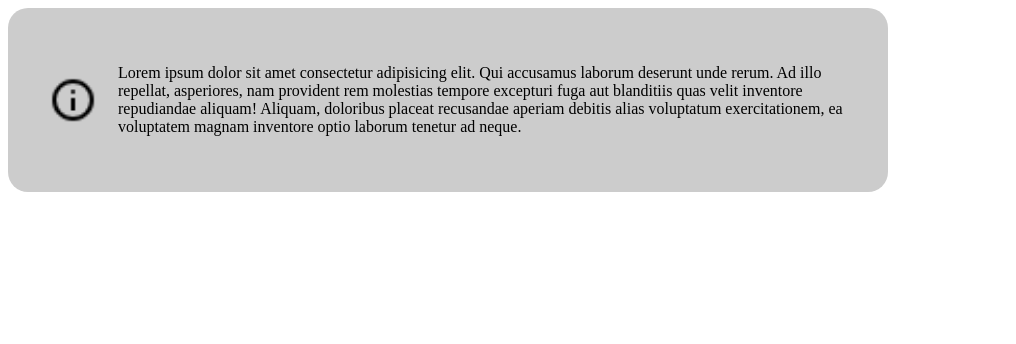
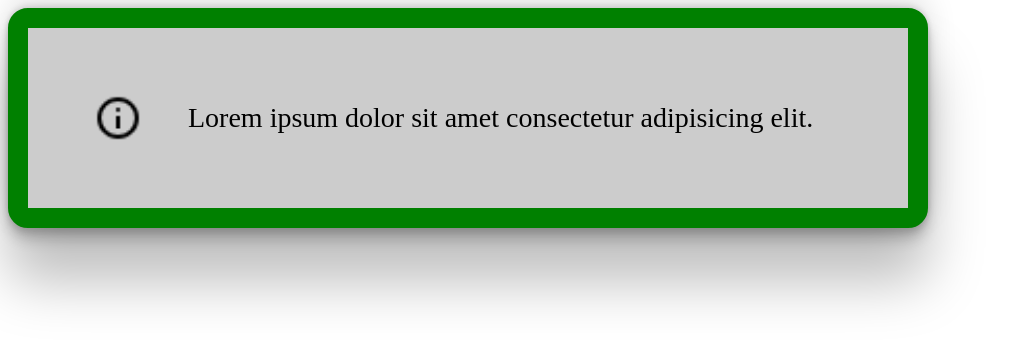
Before and after one commit to kaidecoder/alert-box, a website: page index.html in a window 1280 px wide. Shown: the whole page, without its empty margins (0-1016 px from the left). Drawn offline with nearby package versions, Linux system fonts and the light colour scheme.

Commit message:
styled the alert box

```diff
--- a/app.js
+++ b/app.js
@@ -0,0 +1,3 @@
+const alertBox = document.querySelector(".alert-box")
+
+alertBox.classList.add("success")
--- a/index.html
+++ b/index.html
@@ -11,13 +11,13 @@
 </head>
 <body>
     <div class="container">
-        <div class="alert-box">
+        <div class="alert-box ">
                 <div>
                     <img class="logo" src="./info_FILL0_wght400_GRAD0_opsz24.png" alt="information icon">
                 </div>
 
             <div class="text">
-                <p>Lorem ipsum dolor sit amet consectetur adipisicing elit. Qui accusamus laborum deserunt unde rerum. Ad illo repellat, asperiores, nam provident rem molestias tempore excepturi fuga aut blanditiis quas velit inventore repudiandae aliquam! Aliquam, doloribus placeat recusandae aperiam debitis alias voluptatum exercitationem, ea voluptatem magnam inventore optio laborum tenetur ad neque.</p>
+                <p>Lorem ipsum dolor sit amet consectetur adipisicing elit.</p>
             </div>
         </div>
     </div>
--- a/styles.css
+++ b/styles.css
@@ -14,8 +14,9 @@
     max-width: 800px;
     width: 100%;
     border-radius: 20px;
-    max-height: 300px;
+    max-height: 200px;
     height: 100%;
+
 }
 
 .alert-box > div:nth-child(1){
@@ -26,18 +27,22 @@
     justify-content: center;
     align-items: center;
     margin-right: 20px;
+    border-radius: 20px;
 }
 
 .error{
-
+    border: 20px solid red;
+    box-shadow: rgba(0, 0, 0, 0.25) 0px 54px 55px, rgba(0, 0, 0, 0.12) 0px -12px 30px, rgba(0, 0, 0, 0.12) 0px 4px 6px, rgba(0, 0, 0, 0.17) 0px 12px 13px, rgba(0, 0, 0, 0.09) 0px -3px 5px;
 }
 
 .warning{
-
+    border: 20px solid yellow;
+    box-shadow: rgba(0, 0, 0, 0.25) 0px 54px 55px, rgba(0, 0, 0, 0.12) 0px -12px 30px, rgba(0, 0, 0, 0.12) 0px 4px 6px, rgba(0, 0, 0, 0.17) 0px 12px 13px, rgba(0, 0, 0, 0.09) 0px -3px 5px;
 }
 
 .success{
-
+    border: 20px solid green;
+    box-shadow: rgba(0, 0, 0, 0.25) 0px 54px 55px, rgba(0, 0, 0, 0.12) 0px -12px 30px, rgba(0, 0, 0, 0.12) 0px 4px 6px, rgba(0, 0, 0, 0.17) 0px 12px 13px, rgba(0, 0, 0, 0.09) 0px -3px 5px;
 }
 
 .logo{
@@ -47,3 +52,7 @@
     height: 100%;
 
 }
+
+.text{
+    font-size: 28px;
+}
```
